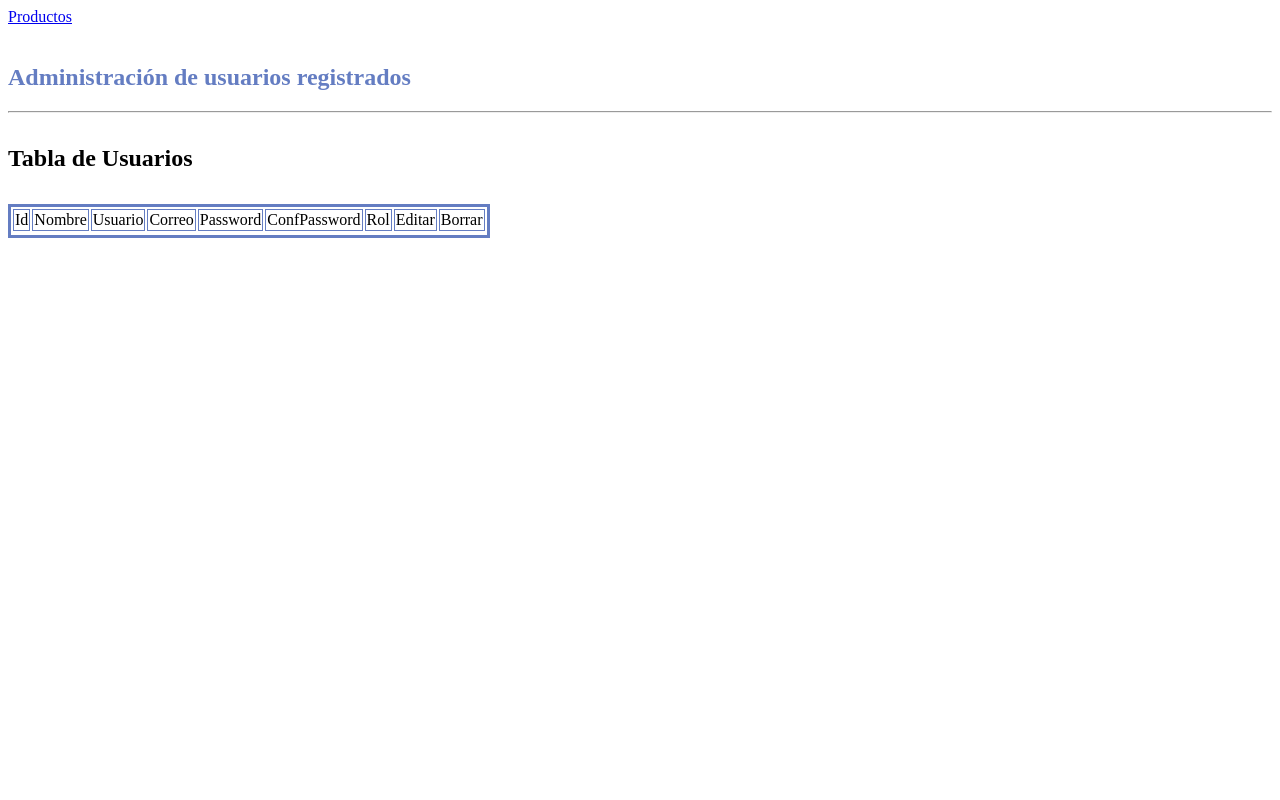
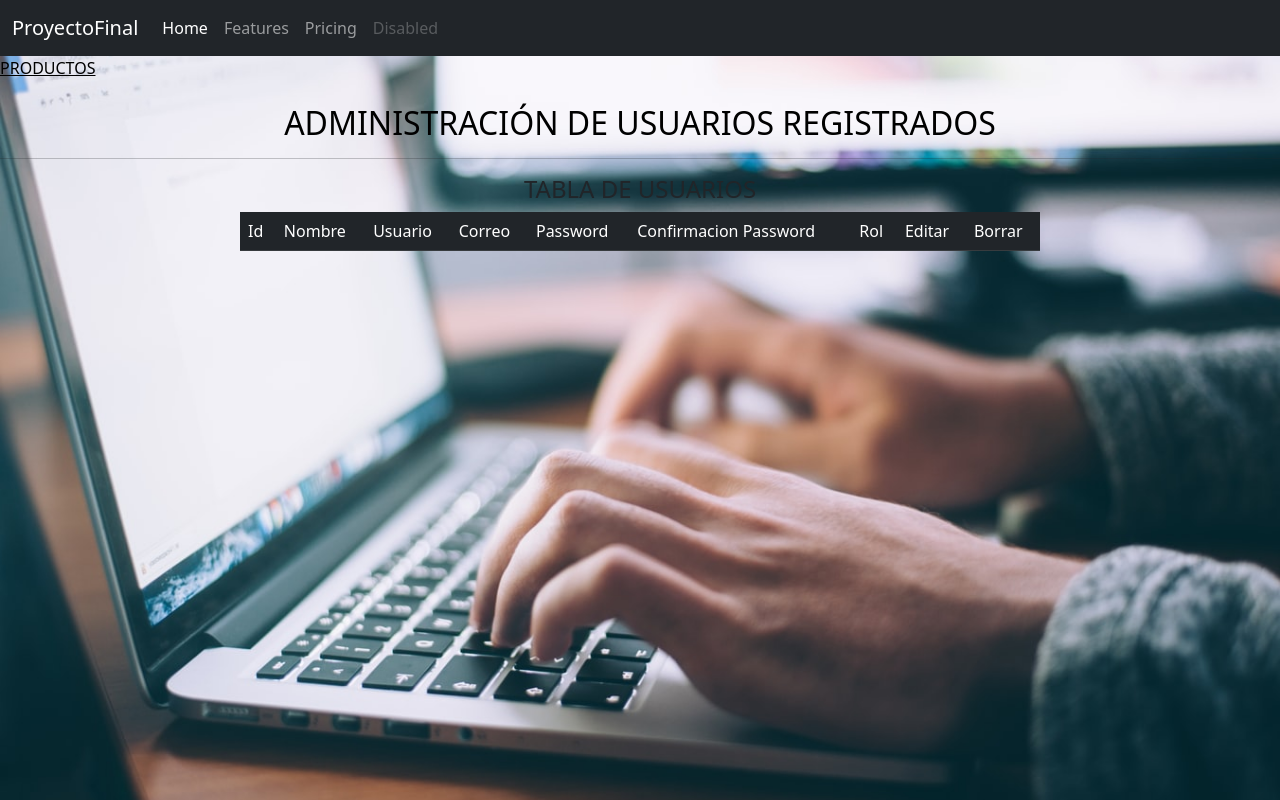
Before and after one commit to KarlaGonzalezHdz/Practicas, a PHP site: page /admin.php in a window 1280 px wide. Run offline with PHP 8.4, Linux system fonts and the light colour scheme; data that the repository does not hold is empty; some libraries are stand-ins or nearby versions.

Commit message:
estilo y validaciones login

```diff
--- a/PHP/Semana3/Proyecto/InsertarUsuario.php
+++ b/PHP/Semana3/Proyecto/InsertarUsuario.php
@@ -10,7 +10,7 @@
        ob_start();
        header("refresh:5, url=registrar.php");
       ob_end_flush();
-}
+
     }else{
         if($_POST['pass'] == $_POST['confpass']){
 
--- a/PHP/Semana3/Proyecto/admin.php
+++ b/PHP/Semana3/Proyecto/admin.php
@@ -1,7 +1,9 @@
 <html>
 <meta charset="utf-8">
+
 <head>
     <title>Proyecto</title>
+    <link href="css/pag-style.css" rel="stylesheet">
 </head>
 <script type="text/javascript">
     function cambiaVisibilidad() {
@@ -17,34 +19,37 @@
         }
     }
 </script>
+
 <body>
     <div>
         <header>
             <?php
-            //menu
+            include('include/Bootstrap.php');
+            include('include/menu.php');
             ?>
-            <a href="#" onclick="cambiaVisibilidad()">Productos</a>
+            <a href="#" onclick="cambiaVisibilidad()" style="color:black;"><span>PRODUCTOS</span></a>
         </header>
     </div>
     <div id="pag1">
         <br>
-        <h2 style="color:#647DC2">Administración de usuarios registrados<h2>
+        <h2 style="color:black;text-align:center;">ADMINISTRACIÓN DE USUARIOS REGISTRADOS<h2>
                 <hr>
-                <div>
-                    <h4>Tabla de Usuarios </h4>
+                <div class="pos">
+                    <h4>TABLA DE USUARIOS </h4>
                     <div>
                         <?php
                             require("connect_db.php");
                             $sql=("SELECT * FROM login");
                             $query=(mysqli_query($conn, $sql));
-                            echo "<table bordercolor='#647dc2' border='3'>";
+                            echo "<div>";
+                            echo "<table  class='table table-dark ' style='width:800px' >";
                             echo "<tr>";
                             echo "<td>Id</td>";
                             echo "<td>Nombre</td>";
                             echo "<td>Usuario</td>";
                             echo "<td>Correo</td>";
                             echo "<td>Password</td>";
-                            echo "<td>ConfPassword</td>";
+                            echo "<td>Confirmacion Password</td>";
                             echo "<td>Rol</td>";
                             echo "<td>Editar</td>";
                             echo "<td>Borrar</td>";
@@ -61,11 +66,12 @@
                             echo "<td>$arreglo[4]</td>";
                             echo "<td>$arreglo[5]</td>";
                             echo "<td>$arreglo[6]</td>";
-                            echo "<td><a href='actualizar.php?id=$arreglo[0]'><img src='images/editar.ico' width='20%' ></a></td>";
-                            echo "<td><a href='admin.php?id=$arreglo[0]&idborrar=2'><img src='images/borrar.ico' width='20%' ></a></td>";
+                            echo "<td><a href='actualizar.php?id=$arreglo[0]'><img src='images/editar.ico' width='50%' ></a></td>";
+                            echo "<td><a href='admin.php?id=$arreglo[0]&idborrar=2'><img src='images/borrar.ico' width='50%' ></a></td>";
                             echo "</tr>";
                             }
                             echo "</table>";
+                            echo "</div>";
                             extract($_GET);
                             if(@$idborrar==2){
                                 $sqlborrar ="DELETE FROM login WHERE id=$id";
@@ -78,15 +84,17 @@
                 </div>
     </div>
     <div style="display:none" ; id="pag2">
-        <h2 style="color:#ffff00">Administracion de productos</h2>
+    <h2 style="color:black;text-align:center;">ADMINISTRACIÓN DE PRODUCTOS<h2>
         <hr>
-        <h4>Tabla de productos </h4>
-        <div>
-            <?php
+        <div class="pos">
+            <h4>Tabla de productos </h4>
+            <div>
+                <?php
                             require("connect_db.php");
                             $sql2=("SELECT * FROM productos");
                             $query2=(mysqli_query($conn, $sql2));
-                            echo "<table bordercolor='#647dc2' border='3'>";
+
+                            echo "<table  class='table table-dark' style='width:800px' >";
                             echo "<tr>";
                             echo "<td>Folio</td>";
                             echo "<td>Clave Producto</td>";
@@ -99,7 +107,7 @@
                             echo "<td>Borrar</td>";
                             echo "<tr>";
                         ?>
-            <?php
+                <?php
                             while ($arreglo2=mysqli_fetch_array($query2)){
                             echo "<tr>";
                             echo "<td>$arreglo2[0]</td>";
@@ -109,8 +117,8 @@
                             echo "<td>$arreglo2[4]</td>";
                             echo "<td>$arreglo2[5]</td>";
                             echo "<td>$arreglo2[6]</td>";
-                            echo "<td><a href='actualizarProducto.php?folio=$arreglo2[0]'><img src='images/editar.ico' width='20%' ></a></td>";
-                            echo "<td><a href='admin.php?folio=$arreglo2[0]&idborrar2=2'><img src='images/borrar.ico' width='20%' ></a></td>";
+                            echo "<td><a href='actualizarProducto.php?folio=$arreglo2[0]'><img src='images/editar.ico' width='50%' ></a></td>";
+                            echo "<td><a href='admin.php?folio=$arreglo2[0]&idborrar2=2'><img src='images/borrar.ico' width='50%' ></a></td>";
                             echo "</tr>";
                         }
                         echo "</table>";
@@ -122,7 +130,9 @@
                             echo "<script>location.href='admin.php'</script>";
                         }
                         ?>
+            </div>
         </div>
+
 
     </div>
 </body>
--- a/PHP/Semana3/Proyecto/css/login-style.css
+++ b/PHP/Semana3/Proyecto/css/login-style.css
@@ -1,11 +1,12 @@
 /*author:starttemplate*/
 /*reference site : starttemplate.com*/
 body {
-    background-image:url('https://i.redd.it/o8dlfk93azs31.jpg');
+    /*background-image:url('https://i.redd.it/o8dlfk93azs31.jpg');*/
+    background-image: url('../images/fondo.jpg');
     background-position:center;
     background-size:cover;
     background-repeat: no-repeat;
-    height: 900px;
+
     -webkit-font-smoothing: antialiased;
     font: normal 14px Roboto,arial,sans-serif;
     font-family: 'Dancing Script';
--- /dev/null
+++ b/PHP/Semana3/Proyecto/css/pag-style.css
@@ -0,0 +1,28 @@
+body{
+    background-image: url('../images/fondo.jpg');
+    background-position:center;
+    background-size:cover;
+    background-repeat: no-repeat;
+
+    -webkit-font-smoothing: antialiased;
+    font: normal 14px Roboto,arial,sans-serif;
+    font-family: 'Dancing Script';
+}
+
+.pos{
+    text-align: -webkit-center;
+}
+
+.form-login {
+    background-color: rgba(0,0,0,0.55);
+    padding-top: 10px;
+    padding-bottom: 20px;
+    padding-left: 20px;
+    padding-right: 20px;
+    border-radius: 15px;
+    border-color:#d2d2d2;
+    border-width: 5px;
+    color:white;
+    box-shadow:0 1px 0 #cfcfcf;
+    width: 400px;
+}
--- a/PHP/Semana3/Proyecto/include/menu.php
+++ b/PHP/Semana3/Proyecto/include/menu.php
@@ -0,0 +1,24 @@
+<nav class="navbar navbar-expand-lg  navbar-dark bg-dark">
+  <div class="container-fluid">
+    <a class="navbar-brand" href="#">ProyectoFinal</a>
+    <button class="navbar-toggler" type="button" data-bs-toggle="collapse" data-bs-target="#navbarNav" aria-controls="navbarNav" aria-expanded="false" aria-label="Toggle navigation">
+      <span class="navbar-toggler-icon"></span>
+    </button>
+    <div class="collapse navbar-collapse" id="navbarNav">
+      <ul class="navbar-nav">
+        <li class="nav-item">
+          <a class="nav-link active" aria-current="page" href="#">Home</a>
+        </li>
+        <li class="nav-item">
+          <a class="nav-link" href="#">Features</a>
+        </li>
+        <li class="nav-item">
+          <a class="nav-link" href="#">Pricing</a>
+        </li>
+        <li class="nav-item">
+          <a class="nav-link disabled" href="#" tabindex="-1" aria-disabled="true">Disabled</a>
+        </li>
+      </ul>
+    </div>
+  </div>
+</nav>
--- a/PHP/Semana3/Proyecto/registrar.php
+++ b/PHP/Semana3/Proyecto/registrar.php
@@ -38,11 +38,11 @@
               placeholder="Ingresa tu correo" />
             </br></br>
             <label>CONTRASEÑA</label> <br>
-            <input type="pass" id="userPassword" name="pass" class="form-control input-sm chat-input"
+            <input type="password" id="userPassword" name="pass" class="form-control input-sm chat-input"
               placeholder="Ingresa tu contraseña" />
             </br></br>
             <label>CONFIRMACIÓN DE CONTRASEÑA</label> <br>
-            <input type="text" id="confpass" name="confpass" class="form-control input-sm chat-input"
+            <input type="password" id="confpass" name="confpass" class="form-control input-sm chat-input"
               placeholder="Ingresa tu correo" />
             </br></br>
             <div class="wrapper">
--- a/PHP/Semana3/Proyecto/restablecerContraseña.php
+++ b/PHP/Semana3/Proyecto/restablecerContraseña.php
@@ -24,13 +24,14 @@
             <h4>RESTABLECER CONTRASEÑA</h4>
             </br>
             <label>CORREO</label> <br>
+            <label>Ingresa tu correo registrado para enviarte tu contraseña.</label>
             <input type="text" id="email" name="email" class="form-control input-sm chat-input"
               placeholder="Ingresa tu correo" />
             </br></br>
             <div class="wrapper">
               <span class="group-btn">
                 <input type="submit" name="submit" class="btn btn-info btn-md" value="Restablecer"
-                  onclick="form.action='validar.php'"><br><br>
+                  onclick="form.action='restablecer.php'"><br><br>
             </div>
             <div id=" wrapperregister-link" class="text-right">
               <a href="login.php" class="" style="color:white;"><span>Iniciar Sesion</span></a> <br><br><br><br>
```
Also changed, not shown: PHP/Semana3/Proyecto/actualizar.php (+32 -14 lines), PHP/Semana3/Proyecto/actualizarProducto.php (+28 -15 lines), PHP/Semana3/Proyecto/images/fondo.jpg (added), PHP/Semana3/Proyecto/images/fondop.jpg (added), 1 other file.
